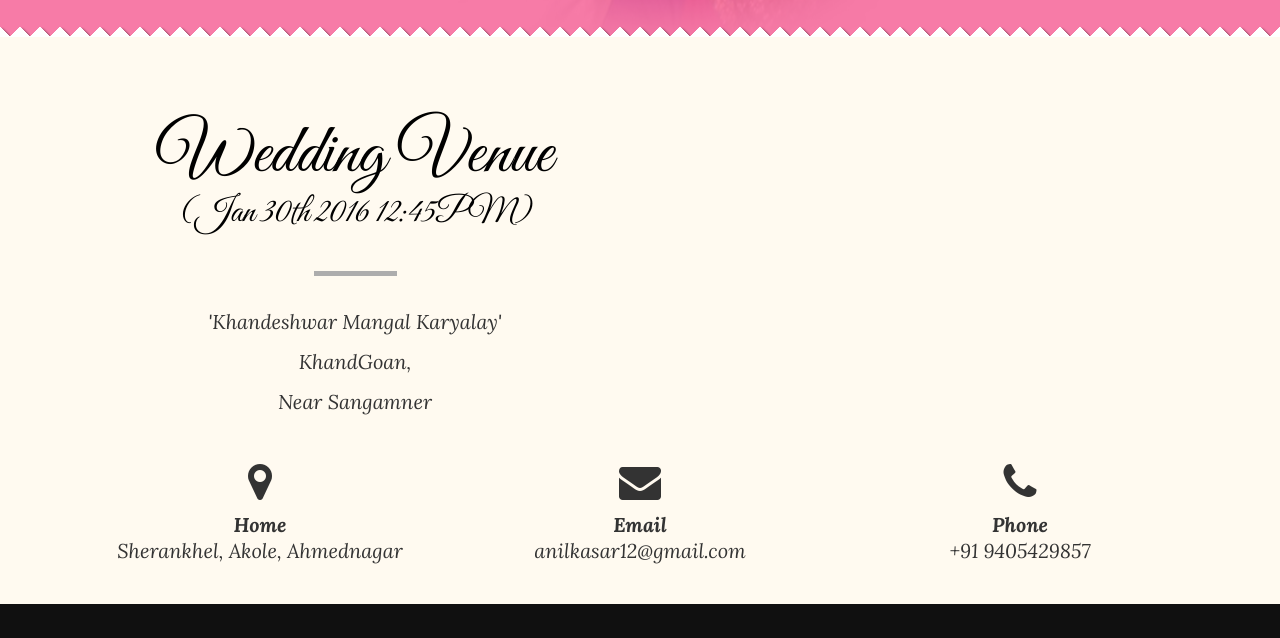
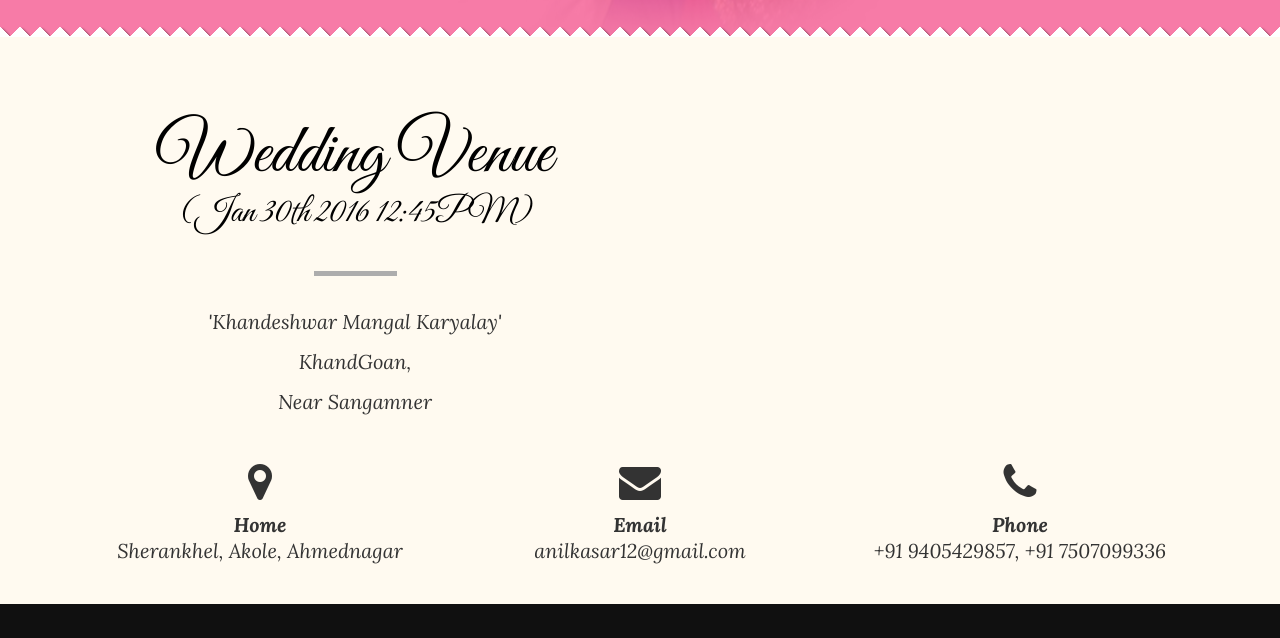
Before and after one commit to anilwedsharshada/anilwedsharshada.github.io, a plain HTML site: page index.html in a window 1280 px wide. Shown: the part 2219-2857 px from the top of the page. Drawn offline with Linux system fonts and the light colour scheme; files whose address does not match are found by name.

Commit message:
update contact number and ing

```diff
--- a/index.html
+++ b/index.html
@@ -164,7 +164,7 @@ Kindly consider this as our personal invitation and grace the occasions with you
         <div class="col-md-4 text-center address animated" data-animation="flipInY" data-animation-delay="700">
           <p><i class="fa fa-phone"></i><br>
             <b>Phone</b><br>
-            +91 9405429857</p>
+            +91 9405429857, +91 7507099336</p>
         </div>
       </div>
     </div>
```
Also changed, not shown: images/groom.jpg (added).
